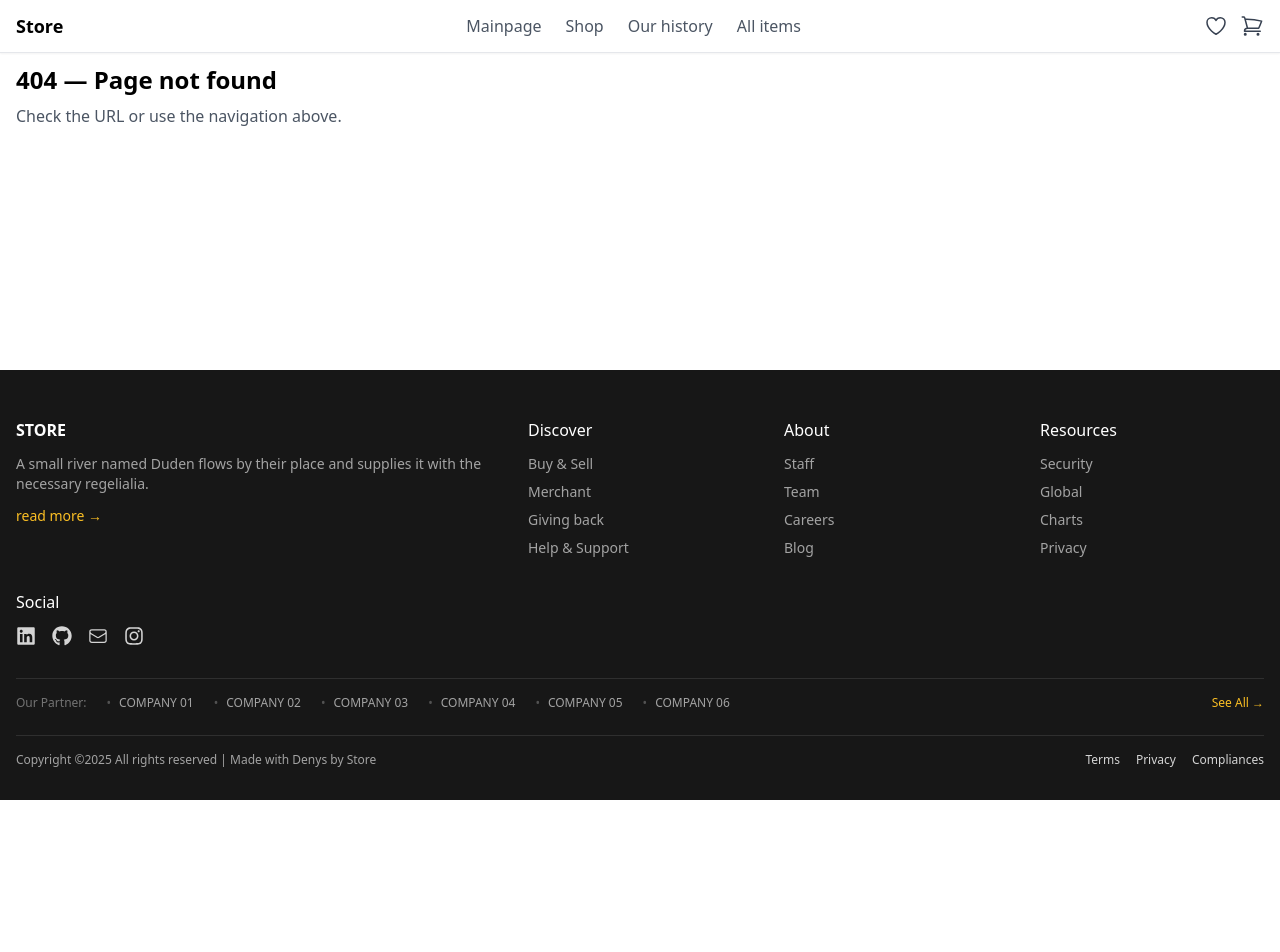
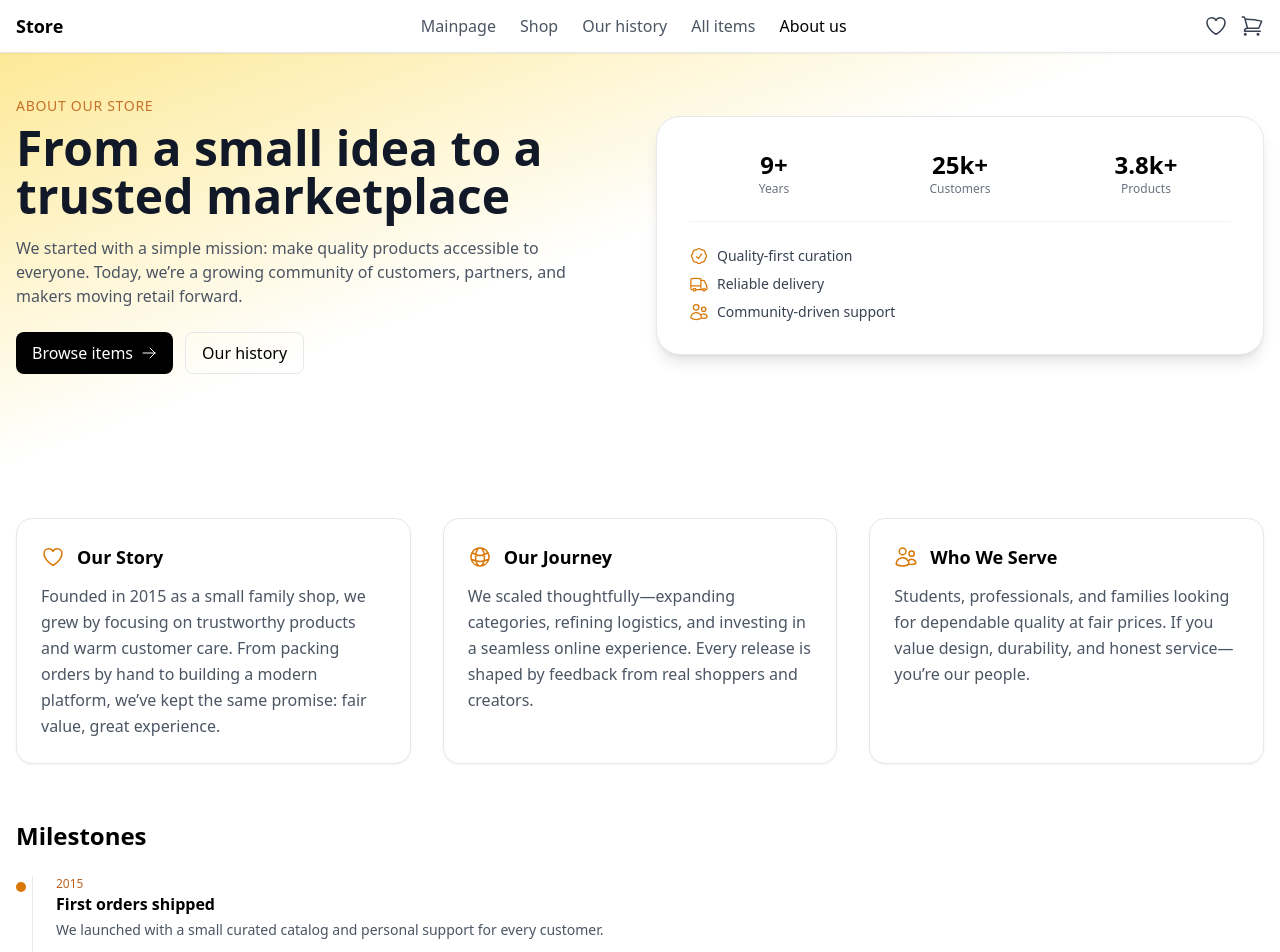
Before and after one commit to Denis793/Store, a React (Vite) app: page /about in a window 1280 px wide. Shown: the top 952 px of the page. Before the commit the page ends 800 px from the top, so only its background shows below. Built offline with nearby package versions, Linux system fonts and the light colour scheme; no server answers.

Commit message:
add About page

```diff
--- a/package.json
+++ b/package.json
@@ -14,6 +14,7 @@
     "@types/react-router-dom": "^5.3.3",
     "react": "^19.1.1",
     "react-dom": "^19.1.1",
+    "react-icons": "^5.5.0",
     "react-router-dom": "^7.8.1",
     "zustand": "^5.0.7"
   },
--- a/src/App.tsx
+++ b/src/App.tsx
@@ -6,6 +6,7 @@ import HistoryPage from './pages/HistoryPage';
 import ShopPage from './pages/ShopPage';
 import NotFound from './pages/NotFound';
 import FavoritesPage from '@/pages/FavoritesPage';
+import AboutPage from './pages/AboutPage';
 
 export default function App() {
   return (
@@ -15,6 +16,7 @@ export default function App() {
         <Route path="/items" element={<ItemsPage />} />
         <Route path="/history" element={<HistoryPage />} />
         <Route path="/shop" element={<ShopPage />} />
+        <Route path="/about" element={<AboutPage />} />
         <Route path="/favorites" element={<FavoritesPage />} />
         <Route path="*" element={<NotFound />} />
       </Routes>
--- a/src/components/layout/Header.tsx
+++ b/src/components/layout/Header.tsx
@@ -44,6 +44,11 @@ export default function Header() {
                 <li>
                   <NavLink to="/items" className={linkCls}>
                     All items
+                  </NavLink>
+                </li>
+                <li>
+                  <NavLink to="/about" className={linkCls}>
+                    About us
                   </NavLink>
                 </li>
               </ul>
--- /dev/null
+++ b/src/pages/AboutPage.tsx
@@ -0,0 +1,174 @@
+import {
+  ArrowRightIcon,
+  CheckBadgeIcon,
+  GlobeAltIcon,
+  HeartIcon,
+  TruckIcon,
+  UsersIcon,
+} from '@heroicons/react/24/outline';
+import { Link } from 'react-router-dom';
+
+export default function AboutPage() {
+  return (
+    <div className="pb-16">
+      <section className="relative overflow-hidden">
+        <div className="absolute inset-0 bg-gradient-to-br from-amber-200 via-white to-white" />
+        <div className="container relative">
+          <div className="py-16 md:py-24 grid md:grid-cols-2 gap-8 items-center">
+            <div>
+              <p className="text-sm uppercase tracking-wider text-amber-700/80">About our store</p>
+              <h1 className="mt-2 text-3xl md:text-5xl font-extrabold leading-tight text-gray-900">
+                From a small idea to a trusted marketplace
+              </h1>
+              <p className="mt-4 text-gray-600 max-w-prose">
+                We started with a simple mission: make quality products accessible to everyone. Today, we’re a growing
+                community of customers, partners, and makers moving retail forward.
+              </p>
+              <div className="mt-6 flex gap-3">
+                <Link
+                  to="/items"
+                  className="inline-flex items-center gap-2 rounded-lg bg-black text-white px-4 py-2 hover:bg-gray-800 transition"
+                >
+                  Browse items <ArrowRightIcon className="w-4 h-4" />
+                </Link>
+                <Link
+                  to="/history"
+                  className="inline-flex items-center gap-2 rounded-lg border px-4 py-2 hover:bg-gray-50 transition"
+                >
+                  Our history
+                </Link>
+              </div>
+            </div>
+            <div className="relative">
+              <div className="rounded-3xl border bg-white shadow-lg p-6 md:p-8">
+                <div className="grid grid-cols-3 gap-4 text-center">
+                  <Stat value="9+" label="Years" />
+                  <Stat value="25k+" label="Customers" />
+                  <Stat value="3.8k+" label="Products" />
+                </div>
+                <div className="mt-6 h-[1px] bg-gray-100" />
+                <ul className="mt-6 space-y-2 text-sm text-gray-700">
+                  <li className="flex items-center gap-2">
+                    <CheckBadgeIcon className="w-5 h-5 text-amber-600" /> Quality-first curation
+                  </li>
+                  <li className="flex items-center gap-2">
+                    <TruckIcon className="w-5 h-5 text-amber-600" /> Reliable delivery
+                  </li>
+                  <li className="flex items-center gap-2">
+                    <UsersIcon className="w-5 h-5 text-amber-600" /> Community-driven support
+                  </li>
+                </ul>
+              </div>
+              <div className="absolute -z-10 -right-6 -bottom-6 w-40 h-40 rounded-3xl bg-amber-300/40 blur-2xl" />
+            </div>
+          </div>
+        </div>
+      </section>
+
+      <section className="container mt-12">
+        <div className="grid lg:grid-cols-3 gap-8">
+          <Card title="Our Story" icon={<HeartIcon className="w-6 h-6 text-amber-600" />}>
+            Founded in 2015 as a small family shop, we grew by focusing on trustworthy products and warm customer care.
+            From packing orders by hand to building a modern platform, we’ve kept the same promise: fair value, great
+            experience.
+          </Card>
+          <Card title="Our Journey" icon={<GlobeAltIcon className="w-6 h-6 text-amber-600" />}>
+            We scaled thoughtfully—expanding categories, refining logistics, and investing in a seamless online
+            experience. Every release is shaped by feedback from real shoppers and creators.
+          </Card>
+          <Card title="Who We Serve" icon={<UsersIcon className="w-6 h-6 text-amber-600" />}>
+            Students, professionals, and families looking for dependable quality at fair prices. If you value design,
+            durability, and honest service—you’re our people.
+          </Card>
+        </div>
+      </section>
+
+      <section className="container mt-14">
+        <h2 className="text-2xl font-bold">Milestones</h2>
+        <div className="mt-6 relative">
+          <div className="absolute left-4 top-0 bottom-0 w-px bg-gray-200" />
+          <TimelineItem year="2015" title="First orders shipped">
+            We launched with a small curated catalog and personal support for every customer.
+          </TimelineItem>
+          <TimelineItem year="2018" title="Nationwide delivery">
+            Partnered with reliable carriers to reach customers faster and safer.
+          </TimelineItem>
+          <TimelineItem year="2021" title="Marketplace expansion">
+            Opened doors to selected makers and small brands; broadened categories.
+          </TimelineItem>
+          <TimelineItem year="2024" title="Customer community">
+            Introduced reviews, favorites, and tailored recommendations.
+          </TimelineItem>
+        </div>
+      </section>
+
+      <section className="container mt-14">
+        <div className="rounded-2xl border bg-gradient-to-br from-white to-amber-50 p-6 md:p-8">
+          <h3 className="text-xl font-semibold">Our Values</h3>
+          <div className="mt-4 grid sm:grid-cols-2 lg:grid-cols-4 gap-4 text-sm">
+            <Value title="Honesty" desc="Transparent pricing and clear policies." />
+            <Value title="Quality" desc="Carefully selected products and partners." />
+            <Value title="Care" desc="Responsive support and easy returns." />
+            <Value title="Impact" desc="Giving back through local initiatives." />
+          </div>
+        </div>
+      </section>
+
+      <section className="container mt-14">
+        <div className="rounded-2xl bg-black text-white px-6 py-8 md:p-10 flex flex-col md:flex-row items-start md:items-center justify-between gap-4">
+          <div>
+            <h3 className="text-2xl font-bold">Ready to explore?</h3>
+            <p className="mt-1 text-white/80">Browse our latest arrivals and find your next favorite.</p>
+          </div>
+          <Link
+            to="/items"
+            className="inline-flex items-center gap-2 rounded-lg bg-white text-black px-4 py-2 hover:bg-gray-100 transition"
+          >
+            Shop now <ArrowRightIcon className="w-4 h-4" />
+          </Link>
+        </div>
+      </section>
+    </div>
+  );
+}
+
+function Card({ title, icon, children }: { title: string; icon?: React.ReactNode; children: React.ReactNode }) {
+  return (
+    <div className="rounded-2xl border bg-white p-6 shadow-sm hover:shadow-md transition">
+      <div className="flex items-center gap-3">
+        {icon}
+        <h3 className="text-lg font-semibold">{title}</h3>
+      </div>
+      <p className="mt-3 text-gray-600 leading-relaxed">{children}</p>
+    </div>
+  );
+}
+
+function TimelineItem({ year, title, children }: { year: string; title: string; children: React.ReactNode }) {
+  return (
+    <div className="pl-10 pb-8 relative">
+      <div className="absolute left-0 top-1.5 w-2.5 h-2.5 rounded-full bg-amber-600" />
+      <div className="text-xs text-amber-700/90 font-medium">{year}</div>
+      <div className="text-base font-semibold">{title}</div>
+      <div className="mt-1 text-sm text-gray-600">{children}</div>
+    </div>
+  );
+}
+
+function Stat({ value, label }: { value: string; label: string }) {
+  return (
+    <div>
+      <div className="text-2xl font-bold">{value}</div>
+      <div className="text-xs text-gray-500">{label}</div>
+    </div>
+  );
+}
+
+function Value({ title, desc }: { title: string; desc: string }) {
+  return (
+    <div className="rounded-xl border bg-white/60 p-4">
+      <div className="text-sm font-semibold">{title}</div>
+      <div className="mt-1 text-gray-600">{desc}</div>
+    </div>
+  );
+}
```
Also changed, not shown: 1 other file (tests, documents, lock files or other folders).
